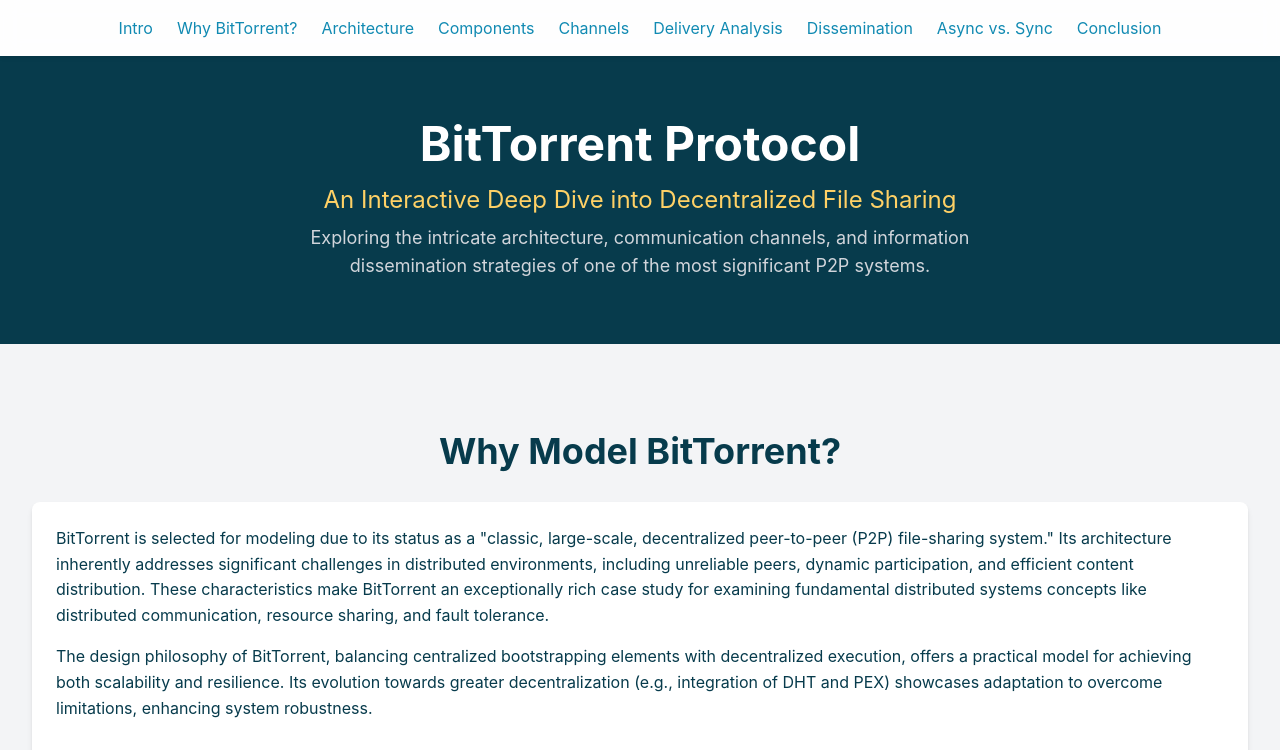
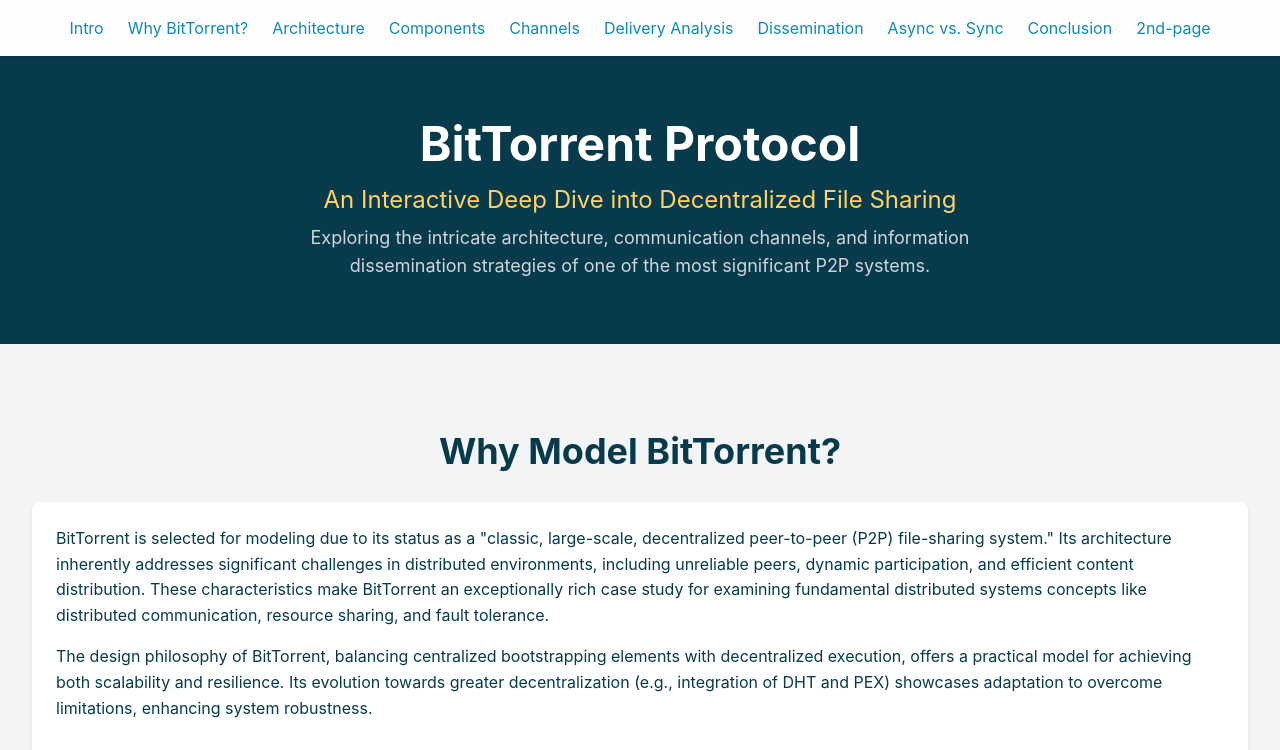
Before and after one commit to kandeel679/BitTorrent-Protocol-Architecture-Channel-and-Broadcast-Modeling, a plain HTML site: page index.html in a window 1280 px wide. Shown: the top 750 px of the page. Drawn offline with nearby package versions, Linux system fonts and the light colour scheme.

Commit message:
Update index.html

```diff
--- a/index.html
+++ b/index.html
@@ -128,6 +128,7 @@
                 <li><a href="#dissemination" class="nav-link">Dissemination</a></li>
                 <li><a href="#async-sync" class="nav-link">Async vs. Sync</a></li>
                 <li><a href="#conclusion" class="nav-link">Conclusion</a></li>
+                <li><a href="two.html" class="nav-link">2nd-page</a></li>
             </ul>
         </div>
     </nav>
```
